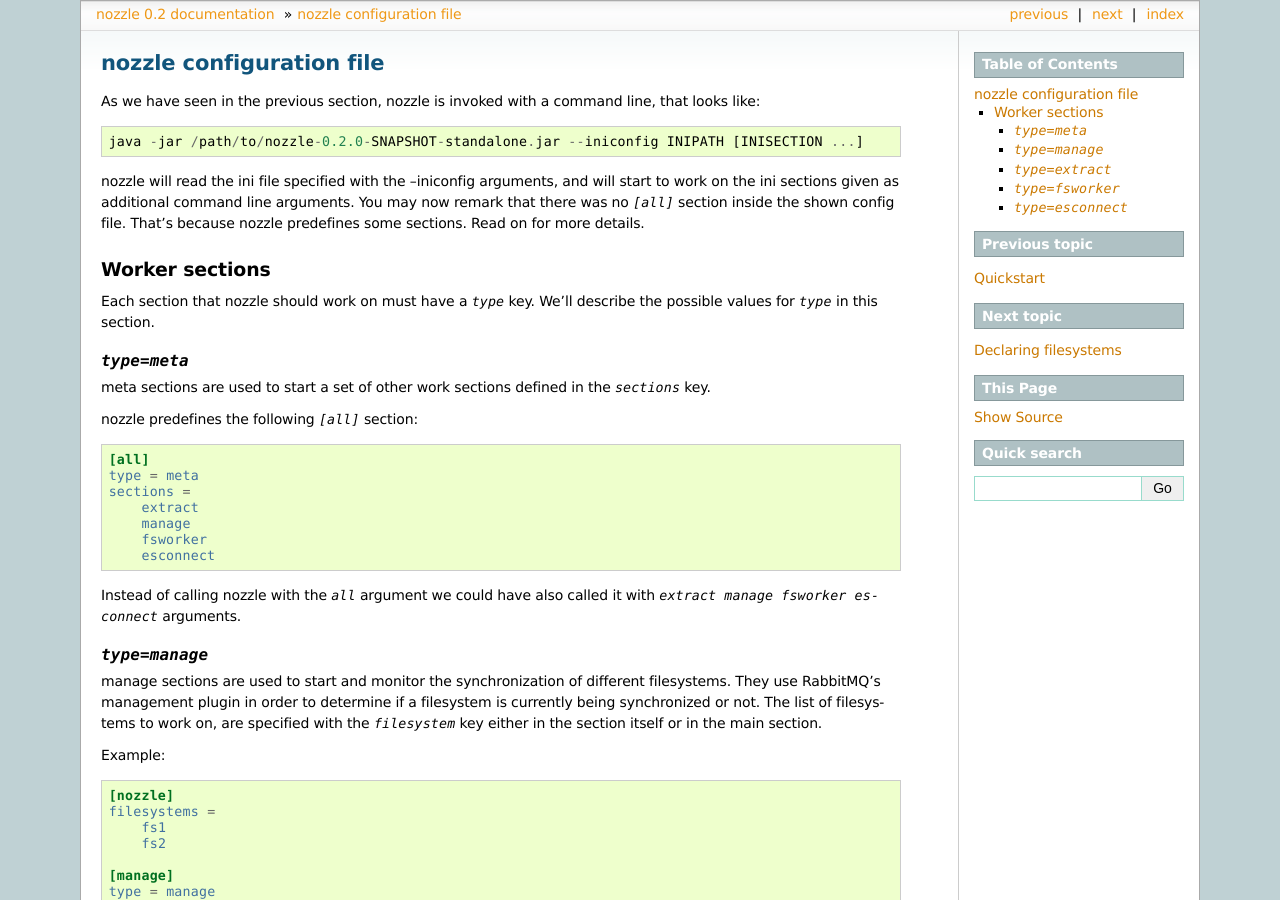
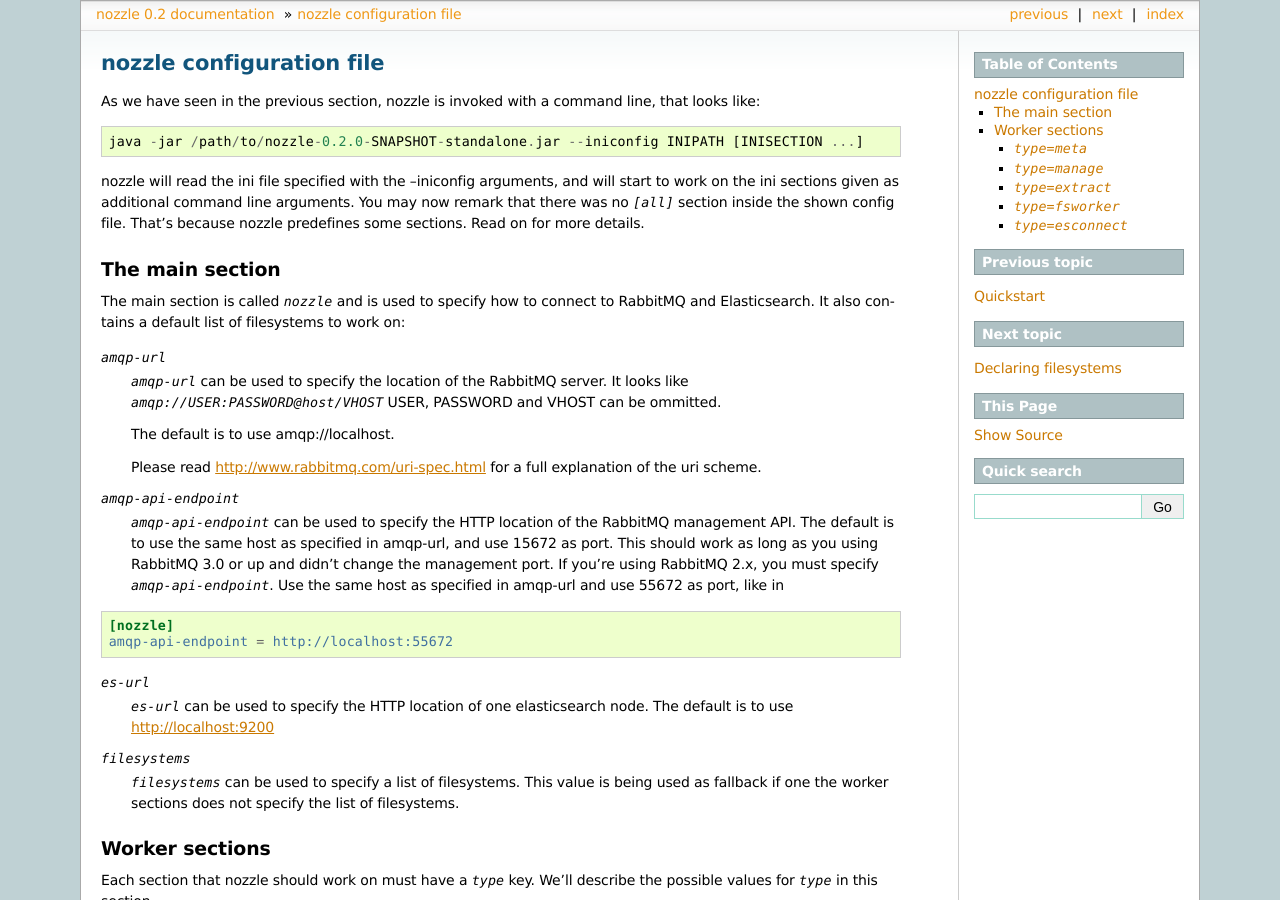
Before and after one commit to brainbot-com/es-nozzle, a Sphinx documentation site: the page built from doc/command.rst, in a window 1280 px wide and 900 px high. Built offline with Sphinx 7.4.7, drawn with Linux system fonts in a browser that asks for light colours.

Commit message:
describe main section

```diff
--- a/doc/command.rst
+++ b/doc/command.rst
@@ -10,6 +10,48 @@
 additional command line arguments. You may now remark that there was
 no `[all]` section inside the shown config file. That's because nozzle
 predefines some sections. Read on for more details.
+
+The main section
+~~~~~~~~~~~~~~~~~~~~~~~~~~~~~~~
+The main section is called `nozzle` and is used to specify how to
+connect to RabbitMQ and Elasticsearch. It also contains a default list
+of filesystems to work on:
+
+`amqp-url`
+  `amqp-url` can be used to specify the location of the RabbitMQ
+  server. It looks like `amqp://USER:PASSWORD@host/VHOST` USER,
+  PASSWORD and VHOST can be ommitted.
+
+  The default is to use amqp://localhost.
+
+  Please read http://www.rabbitmq.com/uri-spec.html for a full
+  explanation of the uri scheme.
+
+
+`amqp-api-endpoint`
+  `amqp-api-endpoint` can be used to specify the HTTP location of the
+  RabbitMQ management API. The default is to use the same host as
+  specified in amqp-url, and use 15672 as port. This should work as
+  long as you using RabbitMQ 3.0 or up and didn't change the
+  management port. If you're using RabbitMQ 2.x, you must specify
+  `amqp-api-endpoint`. Use the same host as specified in amqp-url and
+  use 55672 as port, like in
+
+.. code-block:: ini
+
+    [nozzle]
+    amqp-api-endpoint = http://localhost:55672
+
+`es-url`
+  `es-url` can be used to specify the HTTP location of one
+  elasticsearch node. The default is to use http://localhost:9200
+
+
+`filesystems`
+  `filesystems` can be used to specify a list of filesystems. This
+  value is being used as fallback if one the worker sections does not
+  specify the list of filesystems.
+
 
 Worker sections
 ~~~~~~~~~~~~~~~~~~~~~~~~~
```
